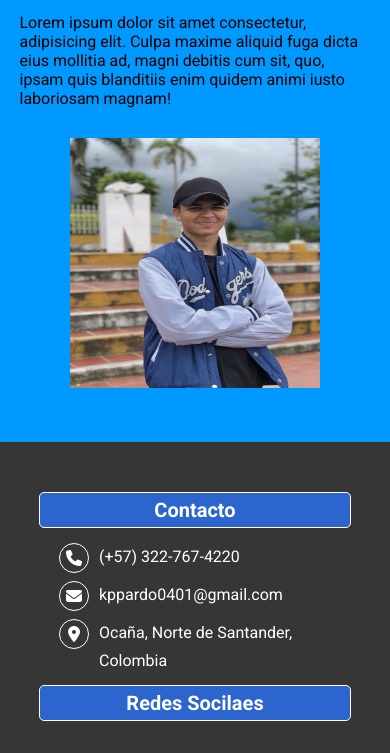
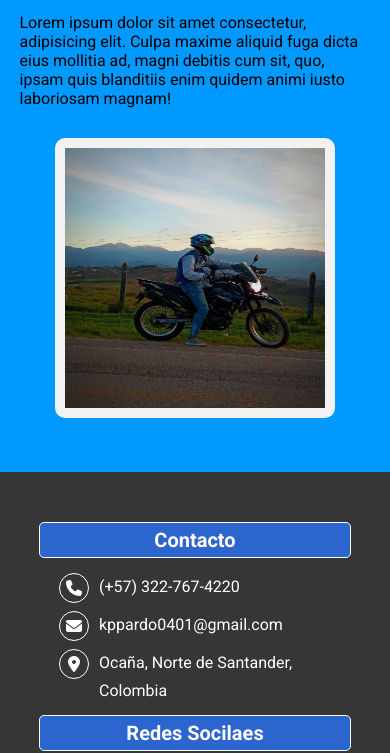
Before and after one commit to Kevin192212/Curriculum, a plain HTML site: page index.html in a window 390 px wide. Shown: the part 3848-4601 px from the top of the page. Drawn offline with Linux system fonts and the light colour scheme.

Commit message:
Modification img contac

```diff
--- a/css/estilo.css
+++ b/css/estilo.css
@@ -337,12 +337,13 @@ nav {
     text-align: center;
 }
 
-.space-infoperson img {
-    width: 300px;
-    height: 300px;
+.content-infopersonal img {
+    width: 400px;
+    height: 400px;
     border-radius: 10px;
     border: 10px solid #f2f2f2;
     background-color: #fff;
+    margin-top: 20px;
 }
 
 .space-infoperson p {
@@ -548,14 +549,13 @@ footer {
 
     /* SECTION CONTACTO */
 
-    .space-infoperson-element-one > img {
-        display: none;
-    }
+
 
     .space-infoperson-element-three > img {
-        width: 250px;
-        height: 250px;
+        width: 280px;
+        height: 280px;
         margin-top: 30px;
+        align-items: center;
 
     }
 
--- a/index.html
+++ b/index.html
@@ -143,14 +143,11 @@
                 <h1>INFORMACIÓN PERSONAL</h1>
             </div>
             <div class="content-infopersonal">
-                <div class="space-infoperson-element-one">
-                    <img src="img/fotopersonal.jfif" alt="Foto personal">
-                </div>
                 <div class="space-infoperson-element-two">
                     <p><strong>Kevin Peñaranda</strong> Lorem ipsum, dolor sit amet consectetur adipisicing elit. Optio similique, molestiae non sapiente quaerat, eius ipsa ad pariatur doloremque, quam reprehenderit itaque aspernatur? Laudantium mollitia sapiente tempore exercitationem numquam! Ad.<br><br>Lorem ipsum dolor sit amet consectetur adipisicing elit. Molestiae rem non voluptatum voluptatibus modi mollitia inventore fugiat quas perspiciatis eum quod nemo, laudantium debitis, quis beatae nam temporibus nihil sunt!<br><br>Lorem ipsum dolor sit amet consectetur, adipisicing elit. Culpa maxime aliquid fuga dicta eius mollitia ad, magni debitis cum sit, quo, ipsam quis blanditiis enim quidem animi iusto laboriosam magnam!</p>
                 </div>
                 <div class="space-infoperson-element-three">
-                    <img src="img/fotopersonal2.jfif" alt="Foto personal 2">
+                    <img src="img/fotopersonal.jfif" alt="Foto personal 2">
                 </div>
             </div>
         </div>
```
